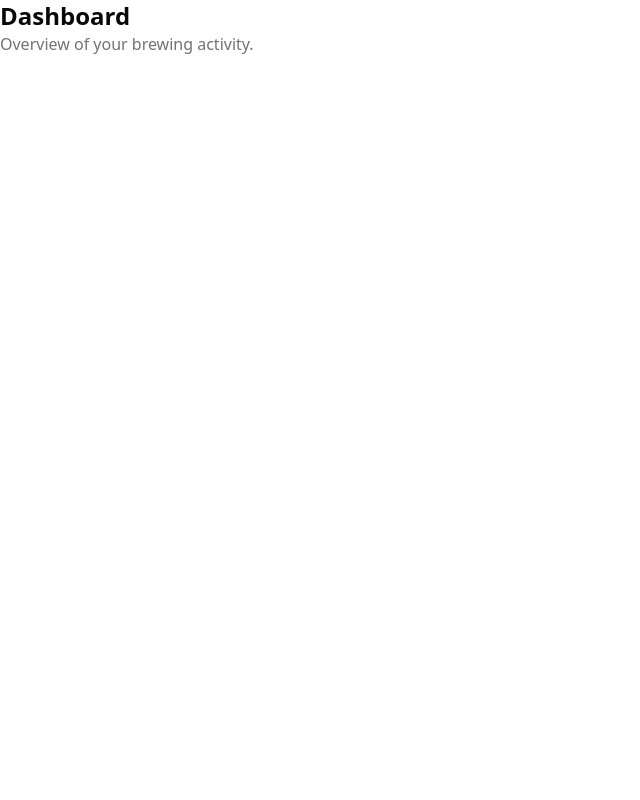
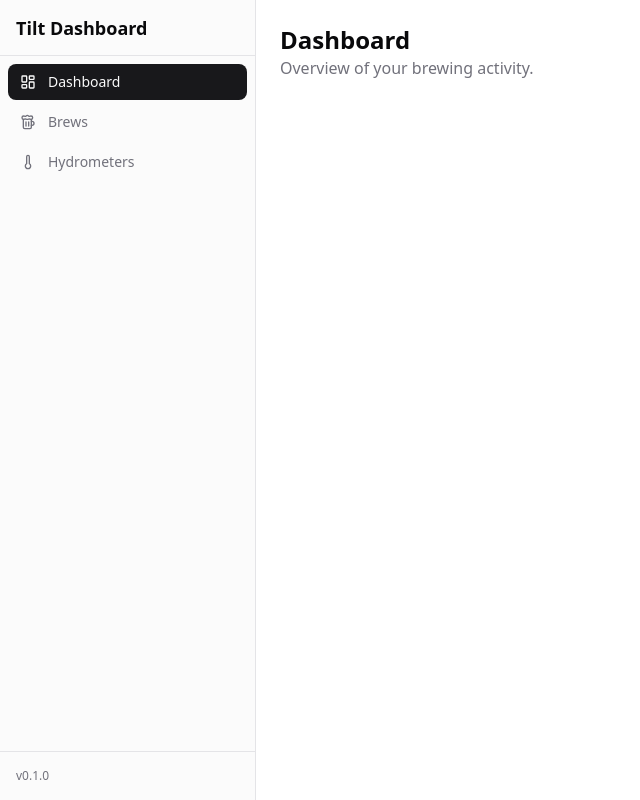
Before and after one commit to davisschenk/tilt-app, a React (Vite) app in the folder web/: page / in a window 1280 px wide. Shown: the whole page, without its empty margins (0-640 px from the left). Built offline with nearby package versions, Linux system fonts and the light colour scheme.

Commit message:
feat: app shell with sidebar navigation, Lucide icons, active route highlighting

```diff
--- a/web/src/App.tsx
+++ b/web/src/App.tsx
@@ -1,4 +1,5 @@
 import { Routes, Route } from "react-router-dom";
+import AppShell from "@/components/layout/app-shell";
 import Dashboard from "@/pages/dashboard";
 import BrewList from "@/pages/brew-list";
 import BrewDetail from "@/pages/brew-detail";
@@ -9,12 +10,14 @@ import NotFound from "@/pages/not-found";
 export default function App() {
   return (
     <Routes>
+      <Route element={<AppShell />}>
         <Route path="/" element={<Dashboard />} />
         <Route path="/brews" element={<BrewList />} />
         <Route path="/brews/new" element={<BrewNew />} />
         <Route path="/brews/:id" element={<BrewDetail />} />
         <Route path="/hydrometers" element={<HydrometerList />} />
         <Route path="*" element={<NotFound />} />
+      </Route>
     </Routes>
   );
 }
--- /dev/null
+++ b/web/src/components/layout/app-shell.tsx
@@ -0,0 +1,47 @@
+import { NavLink, Outlet } from "react-router-dom";
+import { LayoutDashboard, Beer, Thermometer } from "lucide-react";
+import { cn } from "@/lib/utils";
+
+const navItems = [
+  { to: "/", label: "Dashboard", icon: LayoutDashboard },
+  { to: "/brews", label: "Brews", icon: Beer },
+  { to: "/hydrometers", label: "Hydrometers", icon: Thermometer },
+];
+
+export default function AppShell() {
+  return (
+    <div className="flex min-h-screen">
+      <aside className="hidden md:flex w-64 flex-col border-r bg-muted/40">
+        <div className="flex h-14 items-center border-b px-4">
+          <h1 className="text-lg font-semibold">Tilt Dashboard</h1>
+        </div>
+        <nav className="flex-1 space-y-1 p-2">
+          {navItems.map((item) => (
+            <NavLink
+              key={item.to}
+              to={item.to}
+              end={item.to === "/"}
+              className={({ isActive }) =>
+                cn(
+                  "flex items-center gap-3 rounded-md px-3 py-2 text-sm font-medium transition-colors",
+                  isActive
+                    ? "bg-primary text-primary-foreground"
+                    : "text-muted-foreground hover:bg-muted hover:text-foreground",
+                )
+              }
+            >
+              <item.icon className="h-4 w-4" />
+              {item.label}
+            </NavLink>
+          ))}
+        </nav>
+        <div className="border-t p-4 text-xs text-muted-foreground">
+          v0.1.0
+        </div>
+      </aside>
+      <main className="flex-1 overflow-y-auto p-6">
+        <Outlet />
+      </main>
+    </div>
+  );
+}
```
Lines whose indentation alone changed are shown as unchanged.
